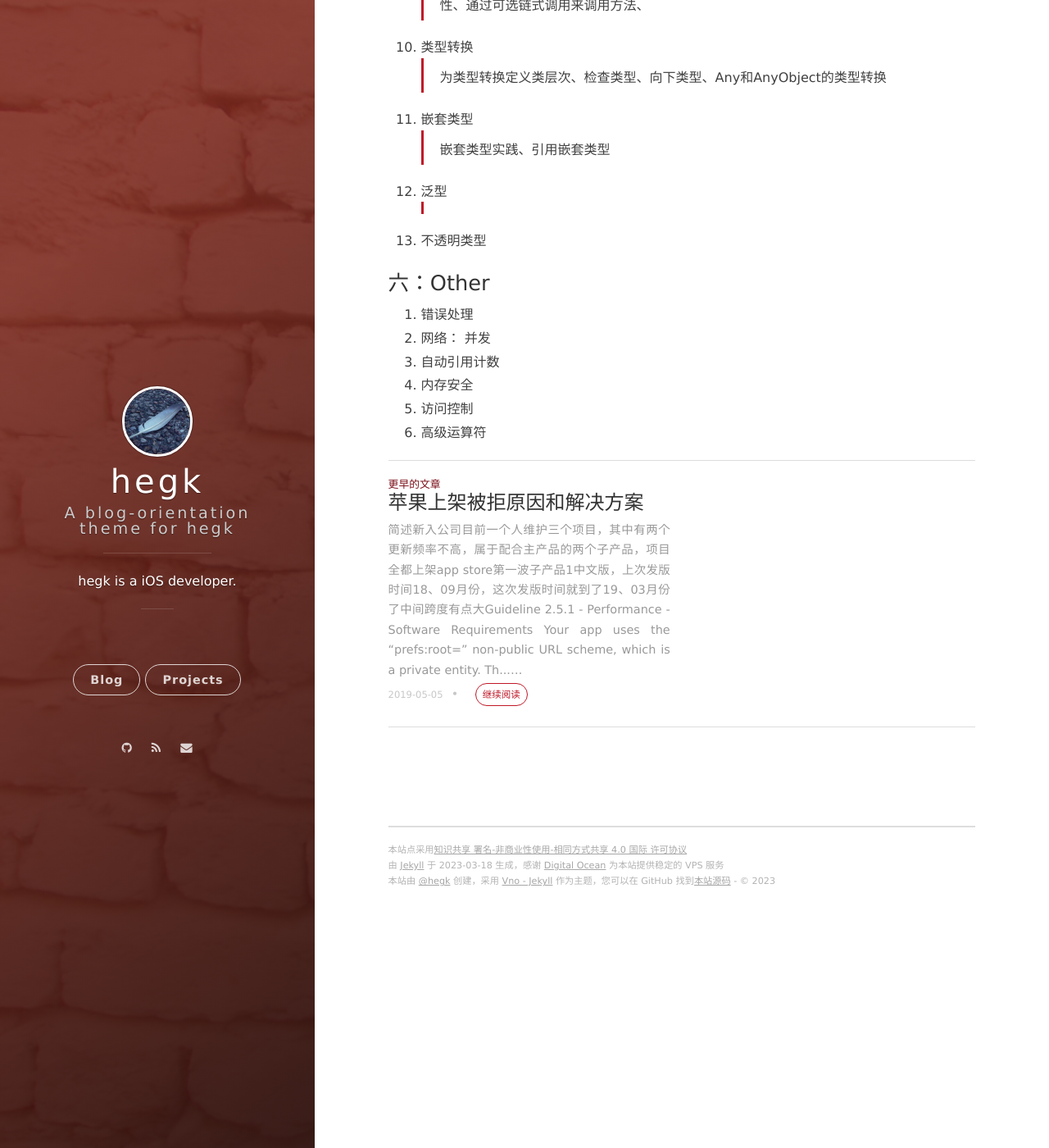
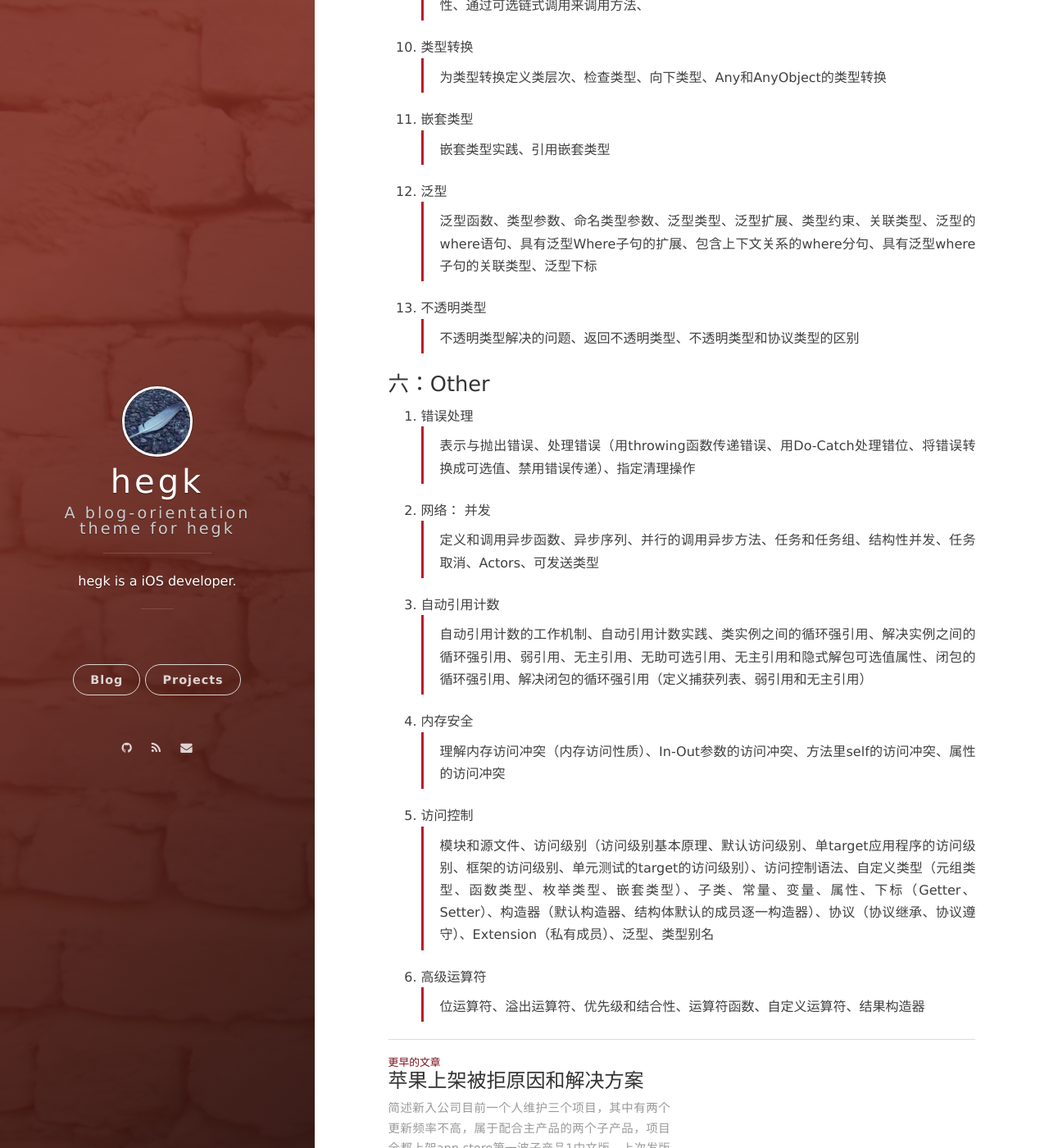
Before and after one commit to hegk/hegk.github.io, a Jekyll site: the page built from _posts/2023-03-13-Swift语言大纲.md, in a window 1280 px wide and 1400 px high, scrolled down 2239 px. Shown: the whole window at 82% size. Built offline with Jekyll 4.4.1, drawn with Linux system fonts in a browser that asks for light colours; nearby versions of some CDN libraries; comment, search, counter and statistics services are not loaded.

Commit message:
swift language

```diff
--- a/_posts/2023-03-13-Swift语言大纲.md
+++ b/_posts/2023-03-13-Swift语言大纲.md
@@ -56,14 +56,21 @@ date: 2023-03-13 12:00:00.000000001 +08:00
 11. 嵌套类型
     > 嵌套类型实践、引用嵌套类型
 12. 泛型
-    >
+    > 泛型函数、类型参数、命名类型参数、泛型类型、泛型扩展、类型约束、关联类型、泛型的where语句、具有泛型Where子句的扩展、包含上下文关系的where分句、具有泛型where子句的关联类型、泛型下标
 13. 不透明类型
+    > 不透明类型解决的问题、返回不透明类型、不透明类型和协议类型的区别
 
 
 ### 六：Other
 1. 错误处理
+    > 表示与抛出错误、处理错误（用throwing函数传递错误、用Do-Catch处理错位、将错误转换成可选值、禁用错误传递）、指定清理操作
 2. 网络： 并发
+    > 定义和调用异步函数、异步序列、并行的调用异步方法、任务和任务组、结构性并发、任务取消、Actors、可发送类型
 3. 自动引用计数
+    > 自动引用计数的工作机制、自动引用计数实践、类实例之间的循环强引用、解决实例之间的循环强引用、弱引用、无主引用、无助可选引用、无主引用和隐式解包可选值属性、闭包的循环强引用、解决闭包的循环强引用（定义捕获列表、弱引用和无主引用）
 4. 内存安全
+    > 理解内存访问冲突（内存访问性质）、In-Out参数的访问冲突、方法里self的访问冲突、属性的访问冲突
 5. 访问控制
+    > 模块和源文件、访问级别（访问级别基本原理、默认访问级别、单target应用程序的访问级别、框架的访问级别、单元测试的target的访问级别）、访问控制语法、自定义类型（元组类型、函数类型、枚举类型、嵌套类型）、子类、常量、变量、属性、下标（Getter、Setter）、构造器（默认构造器、结构体默认的成员逐一构造器）、协议（协议继承、协议遵守）、Extension（私有成员）、泛型、类型别名
 6. 高级运算符
+    > 位运算符、溢出运算符、优先级和结合性、运算符函数、自定义运算符、结果构造器
```
